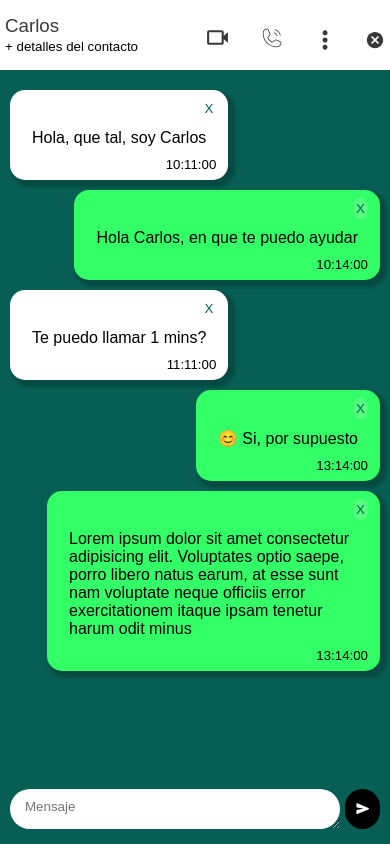
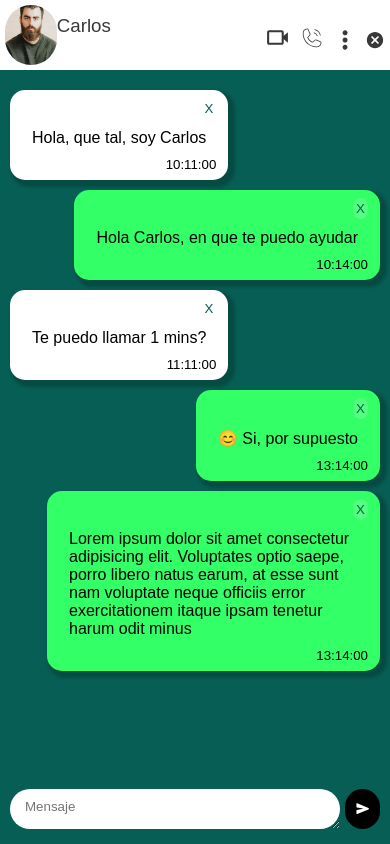
Before and after one commit to Charlydaniel/TP-2-Chat, a React (Vite) app: page /contacts/1/messages in a window 390 px wide. Built offline with nearby package versions, Linux system fonts and the light colour scheme.

Commit message:
Agregado de detalles md para el profesor

```diff
--- a/src/Components/Chat-component/ChatComponent.jsx
+++ b/src/Components/Chat-component/ChatComponent.jsx
@@ -8,7 +8,6 @@ import MessageComponent from "../Message-components/MessageComponent";
 import { MessageContext } from "../../Contexts/MessageContext";
 import { IoMdCloseCircle } from "react-icons/io";
 import { useLocation } from "react-router";
-
 import Swal from "sweetalert2";
 
 
@@ -64,14 +63,13 @@ const handleIrAContactos = () => {
         <div className="conversation-contenedor">
         <header className="header-contacto">
             <aside className="contenedor-imagen-contacto">
-                <img className="imagen-contacto" src={rutaimagen} />
+                <img onClick={handleIrATarjetaContacto} className="imagen-contacto" src={rutaimagen} />
             </aside>
             <aside className="contenedor-header-derecha">
                 <div >
                     <h3 className="nombre-contacto">
                         {contactoChat}
                     </h3>
-                    <button className="boton-detalles-contacto" onClick={handleIrATarjetaContacto}>+ detalles del contacto</button>
                 </div>
                 <div className="head-iconos nombre-contacto">
                         <div className="contenedor-icono-video">< BiVideo /></div>
@@ -88,7 +86,7 @@ const handleIrAContactos = () => {
                 </div>
                 <form onSubmit={HandleSubmitNewMessage} className="form-enviar-mensaje" action="submit" name="formenvio" id="formenvio">
                     <div className="enviar-mensaje-espacio">
-                        <textarea required className="input-enviar-mensaje"  placeholder="Mensaje" name="inputenvio" id="inputenvio">
+                         <textarea required className="input-enviar-mensaje"  placeholder="Mensaje" name="inputenvio" id="inputenvio">
                         </textarea>
                         <button  onClick={HandleAlertMessage} type="submit" className="boton-chat-enviar"><IoSend /></button>
                     </div>
--- a/src/Components/Chat-component/ChatStyle.css
+++ b/src/Components/Chat-component/ChatStyle.css
@@ -12,7 +12,6 @@
     --backgroundColor:#075E54;
     --headerHeight:70px;
 }
-
 
 .contenedor-icono-video .contenedor-icono-llamado{
     display: flex;
@@ -127,15 +126,20 @@
 }
 
 @media (max-width: 400px) {
-    .contenedor-imagen-contacto{
+/*     .contenedor-imagen-contacto{
         display: none;
-    }
+    } */
     .contenedor-header-derecha{
         padding: 0;
     }
+    .head-iconos{
+        gap: 10px;
+    }
+
 }
 @media (max-width: 200px) {
     .head-iconos{
         gap: 0;
+
     }
 }
```
